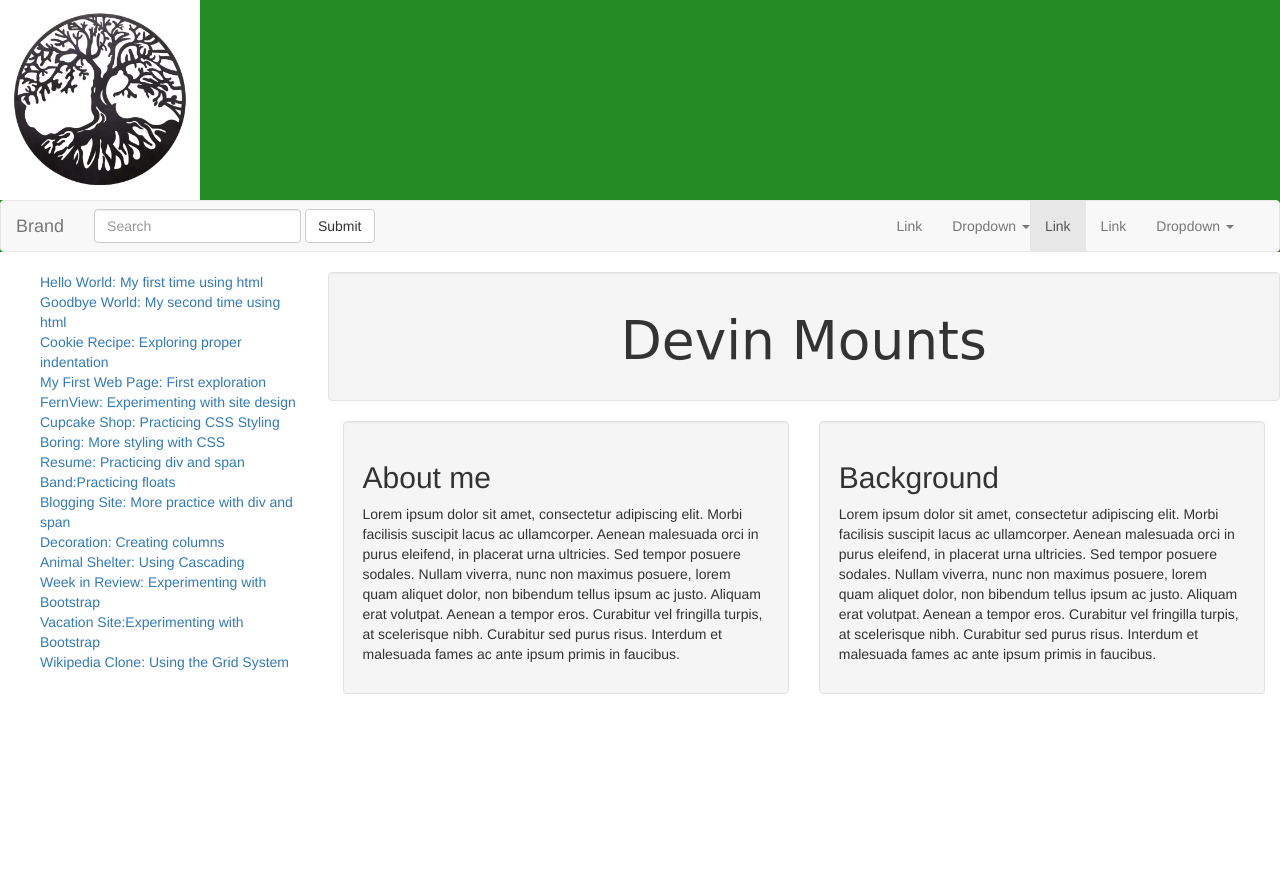
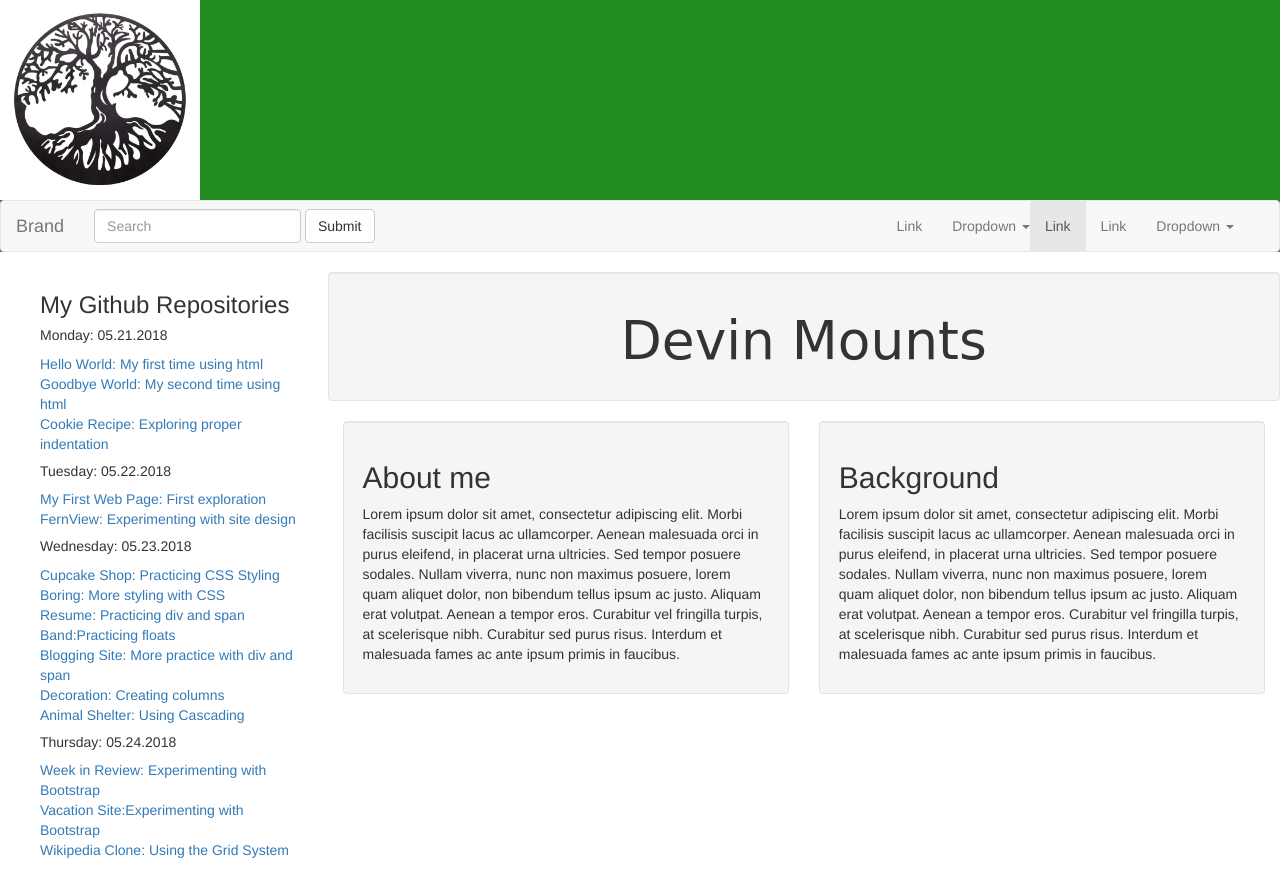
Before and after one commit to devinmounts/about-me, a plain HTML site: page index.html in a window 1280 px wide. Before the commit the page ends 800 px from the top, so only its background shows below. Drawn offline with Linux system fonts and the light colour scheme.

Commit message:
add headers with dates to left column.

```diff
--- a/index.html
+++ b/index.html
@@ -65,11 +65,15 @@
     <div class="row">
       <div class="col-md-3">
         <ul class="no-bullets">
+          <h3>My Github Repositories</h3>
+          <h5>Monday: 05.21.2018</h5>
           <li><a href="https://github.com/devinmounts/hello-world">Hello World: My first time using html</a></li>
           <li><a href="https://github.com/devinmounts/goodbye">Goodbye World: My second time using html</a></li>
           <li><a href="https://github.com/devinmounts/cookie-recipe">Cookie Recipe: Exploring proper indentation</a></li>
+          <h5>Tuesday: 05.22.2018</h5>
           <li><a href="https://github.com/devinmounts/my-first-webpage">My First Web Page: First exploration</a></li>
           <li><a href="https://github.com/devinmounts/FernView">FernView: Experimenting with site design</a></li>
+          <h5>Wednesday: 05.23.2018</h5>
           <li><a href="https://github.com/devinmounts/cupcake-shop">Cupcake Shop: Practicing CSS Styling</a></li>
           <li><a href="https://github.com/devinmounts/boring">Boring: More styling with CSS</a></li>
           <li><a href="https://github.com/devinmounts/resume">Resume: Practicing div and span</a></li>
@@ -77,6 +81,7 @@
           <li><a href="https://github.com/devinmounts/blogging_site">Blogging Site: More practice with div and span</a></li>
           <li><a href="https://github.com/devinmounts/decoration">Decoration: Creating columns</a></li>
           <li><a href="https://github.com/devinmounts/animal_shelter">Animal Shelter: Using Cascading</a></li>
+          <h5>Thursday: 05.24.2018</h5>
           <li><a href="https://github.com/devinmounts/week-in-review">Week in Review: Experimenting with Bootstrap</a></li>
           <li><a href="https://github.com/devinmounts/vacation-site">Vacation Site:Experimenting with Bootstrap</a></li>
           <li><a href="https://github.com/devinmounts/wiki-clone">Wikipedia Clone: Using the Grid System</a></li>
```
